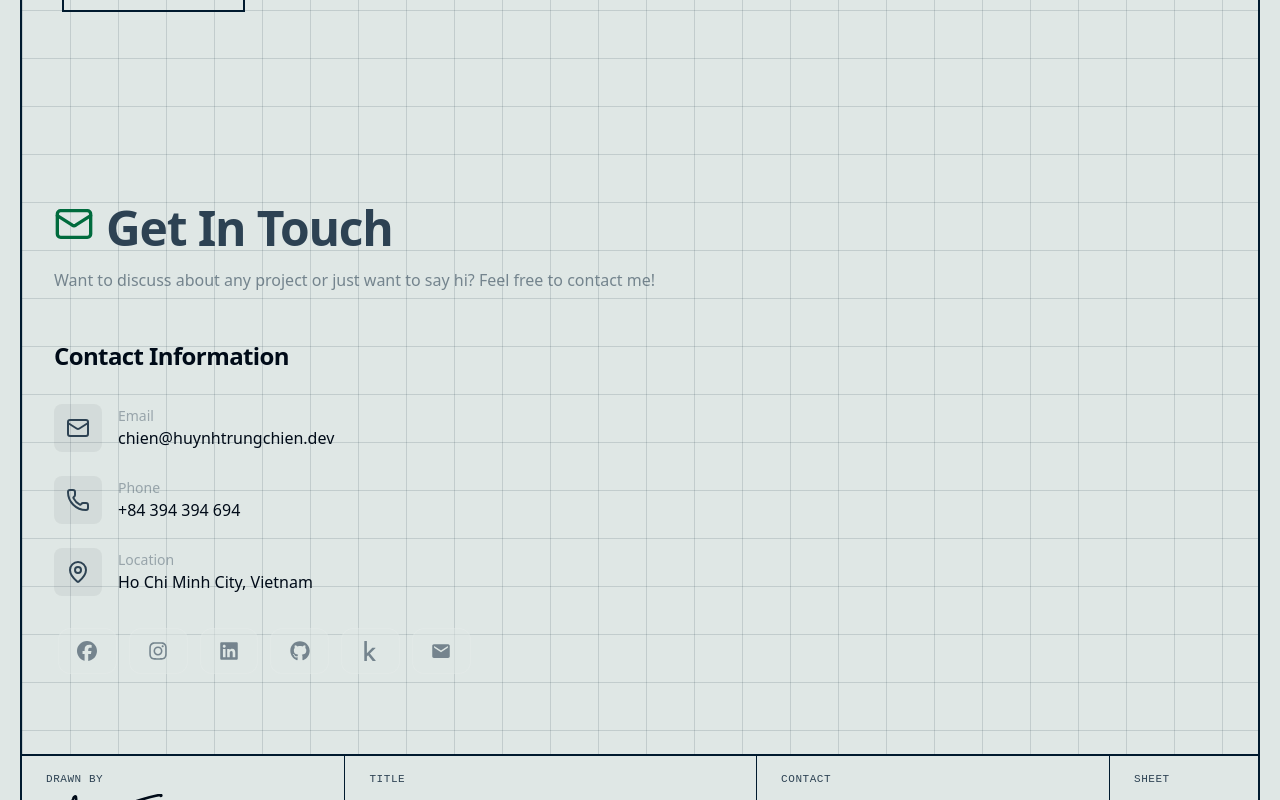
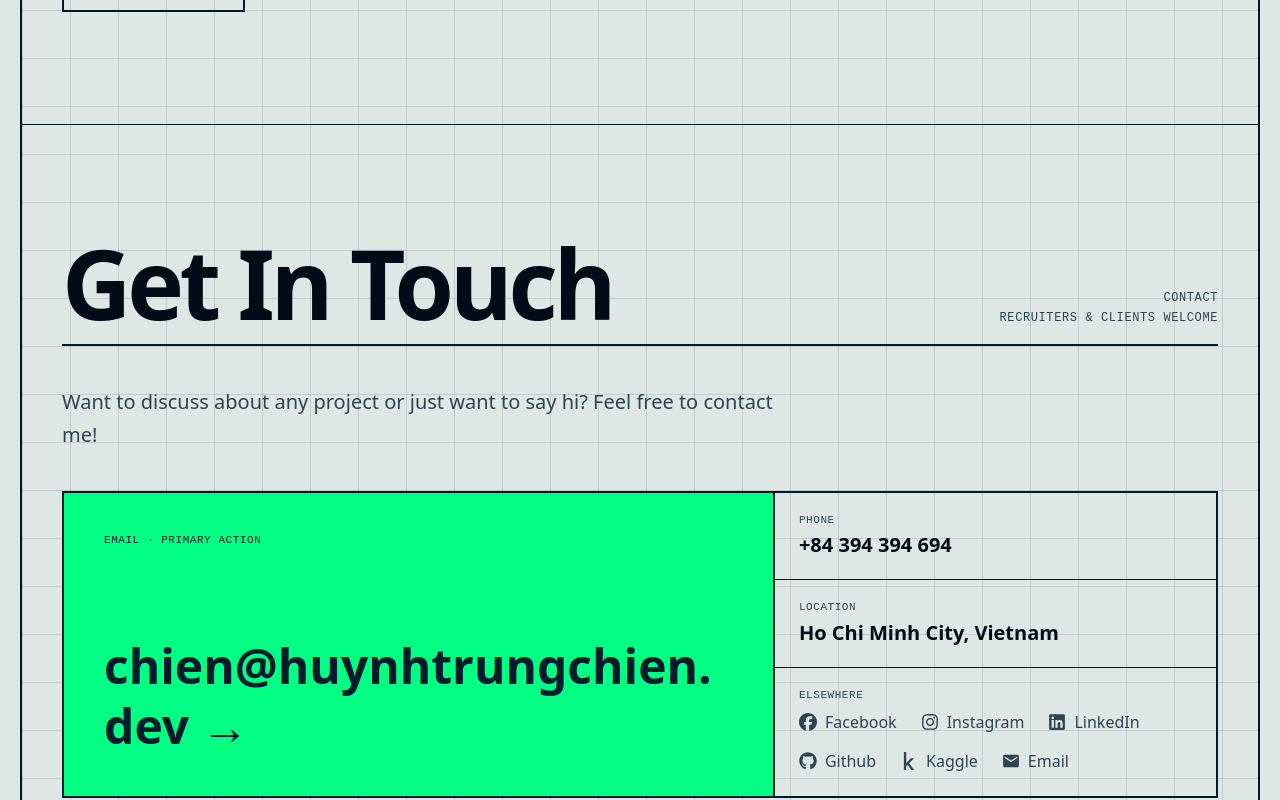
Before and after one commit to Trchien123/portfolio-website, a React (Vite) app in the folder frontend/: page / in a window 1280 px wide. Shown: the part 5580-6380 px from the top of the page. Built offline with nearby package versions, Linux system fonts and the light colour scheme; no server answers; a web font is replaced by a local one.

Commit message:
refactor: contact as a title block with one primary action

```diff
--- a/frontend/src/sections/Contact.jsx
+++ b/frontend/src/sections/Contact.jsx
@@ -1,74 +1,60 @@
-import React from 'react';
-import { Mail } from 'lucide-react';
-import { portfolioData } from '@/lib/data';
+import SectionHeading from "@/components/drawing/SectionHeading";
+import SocialLinks from "@/components/SocialLinks";
+import { portfolioData } from "@/lib/data";
+import { useReveal } from "@/lib/useReveal";
 
-const Contact = () => {
-    const { contact, about } = portfolioData;
+const { contact } = portfolioData;
+const email = contact.details.find((d) => d.label === "Email");
+const others = contact.details.filter((d) => d.label !== "Email");
+const LABEL = "font-mono text-label tracking-wider uppercase";
+
+// Contact as the drawing's main title block; the email cell is the one
+// filled (primary) action.
+function Contact() {
+  const ref = useReveal({ threshold: 0.15 });
 
   return (
-        <section id="contact" className="py-20 scroll-mt-20">
-            <div className="mx-auto max-w-368 px-4 md:px-6 lg:px-8 scroll-mt-20">
-                {/* Header Section */}
-                <div className="flex flex-col items-start text-left mb-12" data-aos="fade-up">
-                    <div className='flex gap-3'>
-                        <Mail className="text-text-button" size={40}/>
-                        <h2 className="text-4xl md:text-5xl font-bold text-text-muted mb-4">{contact.title}</h2>
-                    </div>
-                    <p className="text-text-muted/60 max-w-2xl">
-                        {contact.subtitle}
-                    </p>
-                </div>
+    <section id="contact" aria-labelledby="contact-title" className="border-t border-line px-4 py-20 md:px-10 md:py-28">
+      <SectionHeading id="contact-title" title={contact.title} note={"Contact\nRecruiters & clients welcome"} />
+      <p className="mb-10 max-w-prose text-xl leading-relaxed">{contact.subtitle}</p>
 
-                <div className="grid grid-cols-1 lg:grid-cols-2 gap-12 items-start">
-                    {/* Left Side: Contact Info */}
-                    <div className="space-y-8" data-aos="fade-up">
-                        <h3 className="text-2xl font-semibold text-text-main">Contact Information</h3>
-
-                        <div className="space-y-6">
-                            {contact.details.map((detail, index) => {
-                                const Icon = detail.icon;
-                                return (
-                                    <div key={index} className="flex items-center gap-4 group">
-                                        <div className="w-12 h-12 rounded-lg bg-text-main/5 flex items-center justify-center group-hover:bg-text-muted/20 transition-colors">
-                                            <Icon className="text-text-muted" size={24} />
-                                        </div>
-                                        <div>
-                                            <p className="text-text-muted/40 text-sm">{detail.label}</p>
-                                            {detail.href ? (
-                                                <a href={detail.href} className="text-text-main font-medium hover:text-text-button transition-colors">
+      <div ref={ref} className="rv-up grid border-2 border-line lg:grid-cols-[1.6fr_1fr]">
+        {/* reason (grid-cols): the email cell dominates the block */}
+        <a href={email.href} className="group flex flex-col justify-between gap-10 bg-fill p-6 text-on-fill transition-colors duration-200 hover:bg-ink hover:text-sheet md:p-10">
+          <span className={LABEL}>Email · primary action</span>
+          <span className="text-3xl leading-tight font-black break-all md:text-5xl">
+            {email.value}
+            <span className="ml-3 inline-block transition-transform duration-300 group-hover:translate-x-2" aria-hidden="true">
+              →
+            </span>
+          </span>
+        </a>
+        <dl className="grid border-t-2 border-line lg:border-t-0 lg:border-l-2">
+          {others.map((detail) => (
+            <div key={detail.label} className="border-b border-line px-6 py-5">
+              <dt className={`${LABEL} text-muted`}>{detail.label}</dt>
+              <dd className="mt-1">
+                <a
+                  href={detail.href}
+                  target={detail.href.startsWith("http") ? "_blank" : undefined}
+                  rel={detail.href.startsWith("http") ? "noopener noreferrer" : undefined}
+                  className="text-xl font-bold text-ink underline decoration-transparent underline-offset-4 transition-colors duration-200 hover:text-dim hover:decoration-dim"
+                >
                   {detail.value}
                 </a>
-                                            ) : (
-                                                <p className="text-text-main font-medium">{detail.value}</p>
-                                            )}
+              </dd>
             </div>
+          ))}
+          <div className="px-6 py-5">
+            <dt className={`${LABEL} text-muted`}>Elsewhere</dt>
+            <dd className="mt-2">
+              <SocialLinks showLabels />
+            </dd>
           </div>
-                                );
-                            })}
-                        </div>
-
-                        {/* Social Media Links Loop */}
-                        <div className="grid grid-cols-8 gap-2 md:gap-3 px-1">
-                            {about.socials.map((social, index) => {
-                                const Icon = social.icon;
-                                return (
-                                    <a
-                                        key={index}
-                                        href={social.url}
-                                        target="_blank"
-                                        rel="noopener noreferrer"
-                                        className={`p-2 md:p-3 bg-bg-main/50 rounded-xl text-text-muted/60 border border-white/10 transition-all hover:-translate-y-1 flex flex-col md:flex-row items-center justify-center gap-2 ${social.color}`}
-                                    >
-                                        <Icon size={20} />
-                                    </a>
-                                );
-                            })}
-                        </div>
-                    </div>
-                </div>
+        </dl>
       </div>
     </section>
   );
-};
+}
 
 export default Contact;
```
Lines whose indentation alone changed are shown as unchanged.
